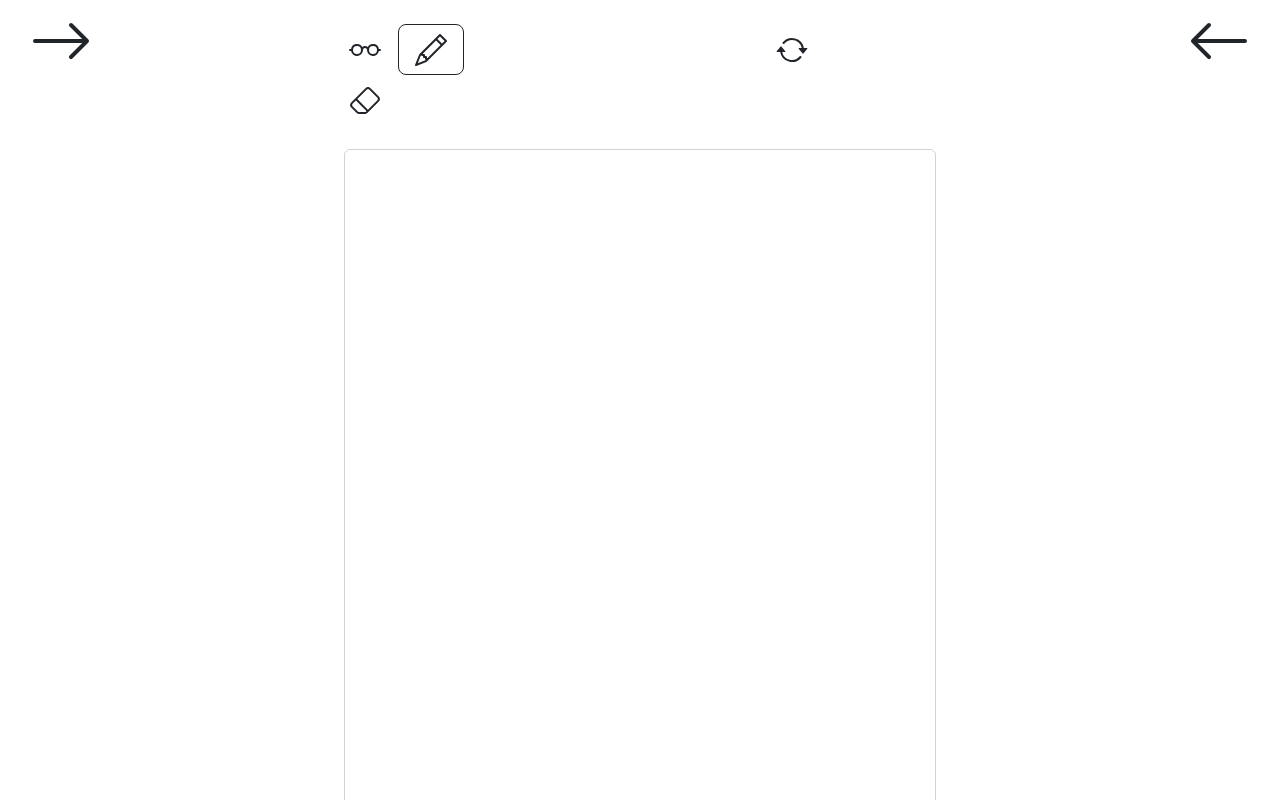
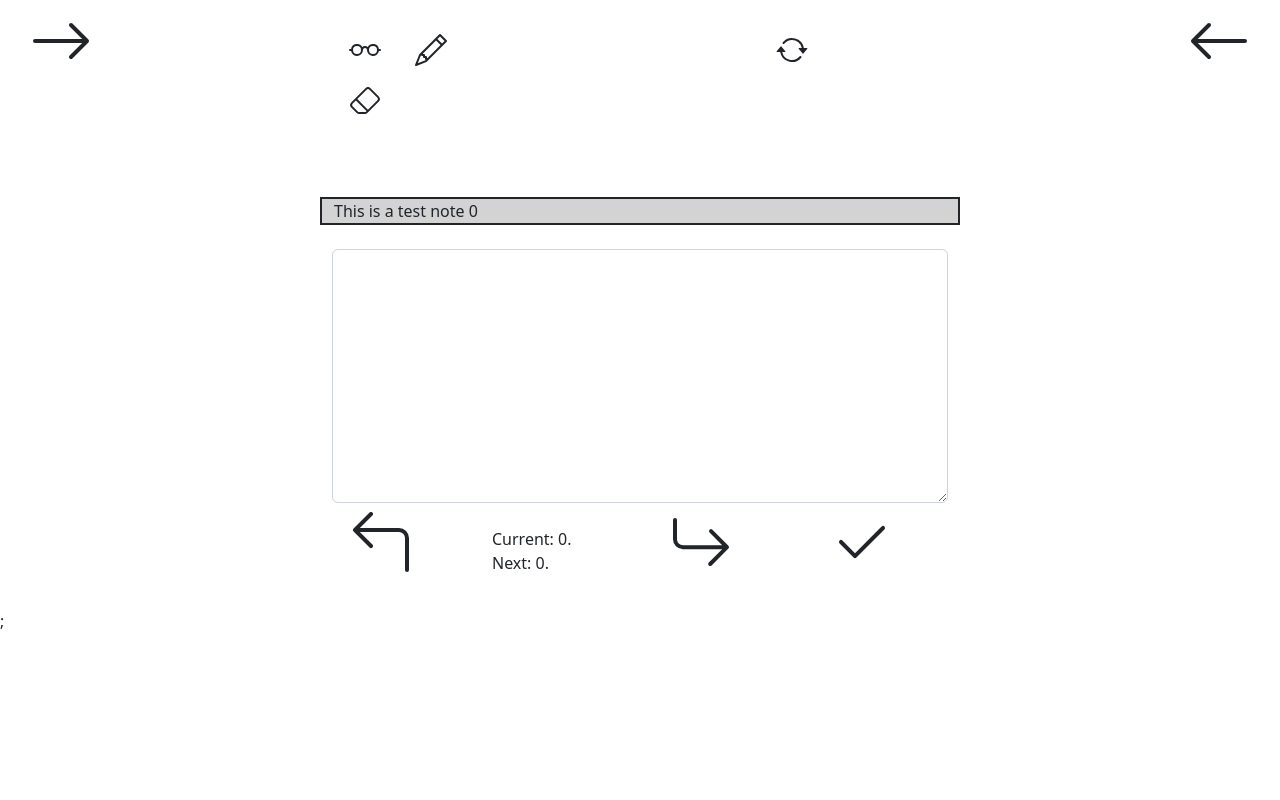
Before and after one commit to zakzc/toma_notas, a Next.js app: page / in a window 1280 px wide. Shown: the top 800 px of the page. Built offline with nearby package versions, Linux system fonts and the light colour scheme.

Commit message:
Changes to visualization mode to use context, adjust of interfaces

```diff
--- a/package.json
+++ b/package.json
@@ -10,6 +10,7 @@
   },
   "dependencies": {
     "@next/font": "13.1.6",
+    "@types/bcryptjs": "^2.4.2",
     "@types/node": "18.13.0",
     "@types/react": "18.0.28",
     "@types/react-dom": "18.0.11",
--- a/src/components/Layout.tsx
+++ b/src/components/Layout.tsx
@@ -1,4 +1,6 @@
-import React, { useState } from "react";
+import React, { useState, useContext } from "react";
+//
+import { NoteAppContext } from "../store/notes_context";
 //
 import { Container, Row, Col } from "react-bootstrap";
 import TextArea from "./centralPanel/TextArea";
@@ -11,18 +13,18 @@ import Header from "./common/Header";
 const Layout = (): JSX.Element => {
   const [isOpenLeft, setIsOpenLeft] = useState(false);
   const [isOpenRight, setIsOpenRight] = useState(false);
-  // false for Write Mode, true for visualize mode
-  const [appMode, setAppMode] = useState(1);
+    const {
+      currentVisualizationMode
+    } = useContext(NoteAppContext);
+
 
   const CurrentViewMode = () => {
-    if (appMode === 1) {
-      return <TextArea visualizationMode={appMode} />;
-    } else if (appMode === 2) {
+    if (currentVisualizationMode === 1) {
+      return <TextArea />;
+    } else if (currentVisualizationMode === 2) {
       return <Visualize />;
     } else {
-      return (
-       <EditMode/>
-      );
+      return <EditMode />;
     }
   };
 
@@ -34,19 +36,16 @@ const Layout = (): JSX.Element => {
             <LeftPanel
               isOpenLeft={isOpenLeft}
               setIsOpenLeft={setIsOpenLeft}
-              appMode={appMode}
             />
           </Col>
           <Col xs={12} sm={12} md={6}>
-            <Header appMode={appMode} setAppMode={setAppMode} />
+            <Header />
             <CurrentViewMode/>
           </Col>
           <Col xs={12} sm={12} md={3}>
             <RightPanel
               isOpenRight={isOpenRight}
               setIsOpenRight={setIsOpenRight}
-              appMode={appMode}
-              setAppMode={setAppMode}
             />
           </Col>
         </Row>
--- a/src/components/centralPanel/EditMode.tsx
+++ b/src/components/centralPanel/EditMode.tsx
@@ -8,11 +8,19 @@ import TextArea from "./TextArea";
 
 export default function EditMode(): JSX.Element {
   const { noteToEdit } = useContext(NoteAppContext);
-  console.log("got ", noteToEdit);
   ///
   const EditNote = () => (
     <>
-      {(noteToEdit && noteToEdit.noteText) ? noteToEdit.noteText: "No note to edit"}
+      <div
+        style={{
+          border: "2px solid",
+          backgroundColor: "#d3d3d3", // light gray
+        }}
+      >
+        {noteToEdit && noteToEdit.noteText
+          ? noteToEdit.noteText
+          : "No note to edit"}
+      </div>
       <TextArea />
     </>
   );
--- a/src/components/centralPanel/TextArea.tsx
+++ b/src/components/centralPanel/TextArea.tsx
@@ -9,17 +9,17 @@ import Unindent from "../svg/Unindent";
 import Check from "../svg/Check";
 // import styles from "../../Styles/LogInPageStyle.css";
 
-interface TextAreaProps {
-  visualizationMode?: number;
-}
 
-export default function TextArea(props: TextAreaProps): JSX.Element {
+export default function TextArea(): JSX.Element {
   const [inputText, setInputText] = useState<string>("");
-  const noteCtx = useContext(NoteAppContext);
-  console.log("Text ", props.visualizationMode);
+  const {
+    editNoteInCurrentSet,
+    getCurrentIndentationLevel,
+    addNewNoteToCurrentSet, currentVisualizationMode
+  } = useContext(NoteAppContext);
   ///
   const [currentIndentationLevel, setCurrentIndentationLevel] =
-    useState<string>(noteCtx.getCurrentIndentationLevel());
+    useState<string>(getCurrentIndentationLevel);
   const setIndentationLevel = (level: boolean) => {
     if (level === false) {
       /// add indentation
@@ -45,12 +45,16 @@ export default function TextArea(props: TextAreaProps): JSX.Element {
       }
     }
   };
+
   function setNewLevel() {
-    let parts = currentIndentationLevel.split(".");
+    let parts = currentIndentationLevel ? currentIndentationLevel.split("."): "0.";
     parts = parts.slice(0, -1);
     let lastNumber = parts[parts.length - 1];
     let updatedLastNumber = parseInt(lastNumber, 10) + 1;
-    let baseNumber = currentIndentationLevel.slice(0, -3);
+    let baseNumber = currentIndentationLevel ? currentIndentationLevel.slice(
+      0,
+      -3
+    ): "";
     let newLevel;
     if (baseNumber === "") {
       newLevel = baseNumber + updatedLastNumber.toString() + ".";
@@ -62,14 +66,19 @@ export default function TextArea(props: TextAreaProps): JSX.Element {
 
   const handleSubmit = (event: React.FormEvent<HTMLFormElement>) => {
     event.preventDefault();
-    if (props.visualizationMode === 1) {
+    if (currentVisualizationMode === 1) {
+      console.log("Submit");
+      // Text area in creation mode
       if (inputText !== "") {
         setNewLevel();
         // @ts-ignore
-        noteCtx.addNewNoteToCurrentSet(inputText, currentIndentationLevel);
+        addNewNoteToCurrentSet(inputText, currentIndentationLevel);
         setInputText("");
       }
-    } else if (props.visualizationMode === 3) {
+    } else if (currentVisualizationMode === 3) {
+      // Text are in Edit more
+      console.log("Will send ", inputText, currentIndentationLevel);
+      editNoteInCurrentSet(inputText, currentIndentationLevel);
       console.log("Send to Edit function");
     }
   };
@@ -86,8 +95,8 @@ export default function TextArea(props: TextAreaProps): JSX.Element {
           <Form onSubmit={handleSubmit}>
             <InputGroup>
               <Form.Control
-                rows={props.visualizationMode === 1 ? 40 : 10}
-                cols={props.visualizationMode === 1 ? 5 : 3}
+                rows={currentVisualizationMode === 1 ? 40 : 10}
+                cols={currentVisualizationMode === 1 ? 5 : 3}
                 as="textarea"
                 aria-label="With textarea"
                 value={inputText}
@@ -106,7 +115,7 @@ export default function TextArea(props: TextAreaProps): JSX.Element {
               </Col>
               <Col>
                 <br />
-                Current: {noteCtx.getCurrentIndentationLevel()}
+                Current: {getCurrentIndentationLevel()}
                 <br />
                 Next: {currentIndentationLevel}
               </Col>
--- a/src/components/common/Header.tsx
+++ b/src/components/common/Header.tsx
@@ -9,17 +9,13 @@ import SeeIcon from "../svg/SeeIcon";
 import BigEraser from "../svg/BigEraser"
 import Sync from "../svg/Sync";
 
-interface HeaderInterface {
-  appMode: number;
-  setAppMode: React.Dispatch<number>;
-}
 
-const Header = (props: HeaderInterface) => {
-  const { userIsLoggedIn, noteSets, errorMessage } = useContext(NoteAppContext);
+const Header = () => {
+  const { userIsLoggedIn, errorMessage, currentVisualizationMode, setCurrentVisualizationMode } = useContext(NoteAppContext);
   const router = useRouter();
   ///
   function syncDataWithDB() {
-    console.log("Sync me", userIsLoggedIn, noteSets);
+    // console.log("Sync me", userIsLoggedIn, noteSets);
     if (userIsLoggedIn === false) {
       router.push("/logInSignUp");
     }
@@ -31,10 +27,10 @@ const Header = (props: HeaderInterface) => {
         key={1}
         variant="flat"
         value="write"
-        checked={props.appMode === 2}
+        checked={currentVisualizationMode === 2}
         type="radio"
         size="lg"
-        onClick={() => props.setAppMode(2)}
+        onClick={() => setCurrentVisualizationMode(2)}
       >
         <SeeIcon />
       </ToggleButton>
@@ -44,21 +40,21 @@ const Header = (props: HeaderInterface) => {
         value="read"
         name="radio"
         size="lg"
-        checked={props.appMode === 1}
+        checked={currentVisualizationMode === 1}
         type="radio"
-        onClick={() => props.setAppMode(1)}
+        onClick={() => setCurrentVisualizationMode(1)}
       >
         <PenIcon />
       </ToggleButton>
       <ToggleButton
-        key={2}
+        key={3}
         variant="flat"
         value="read"
         name="radio"
         size="lg"
-        checked={props.appMode === 3}
+        checked={currentVisualizationMode === 3}
         type="radio"
-        onClick={() => props.setAppMode(3)}
+        onClick={() => setCurrentVisualizationMode(3)}
       >
         <BigEraser />
       </ToggleButton>
--- a/src/components/common/ViewNotesAsList.tsx
+++ b/src/components/common/ViewNotesAsList.tsx
@@ -10,8 +10,6 @@ import Eraser from "../svg/SmallEraser";
 
 interface ViewNotesInterface {
   viewIndent: boolean;
-  setAppMode?: React.Dispatch<number>;
-  setNoteToEdit?: React.Dispatch<NoteInterface>;
 }
 
 export default function ViewNotesAsList(
@@ -21,7 +19,7 @@ export default function ViewNotesAsList(
     currentViewMode,
     currentlySelectedNoteSet,
     deleteNoteFromCurrentSet,
-    setNoteToEdit,
+    setNoteToEdit, setCurrentVisualizationMode
   } = useContext(NoteAppContext);
   const currentSet = currentlySelectedNoteSet.noteSetNote;
   ///
@@ -68,11 +66,10 @@ export default function ViewNotesAsList(
   function eraseNote(id: string) {
     deleteNoteFromCurrentSet(id)
     setNoteToEdit(undefined);
-    console.log("Erase note ", id);
   }
 
   function editNote(thisNoteToEdit: NoteInterface) {
-    props.setAppMode(3);
+    setCurrentVisualizationMode(3);
     setNoteToEdit(thisNoteToEdit);
     console.log("Edit this note", thisNoteToEdit);
   }
--- a/src/components/leftPanel/LeftPanel.tsx
+++ b/src/components/leftPanel/LeftPanel.tsx
@@ -15,7 +15,6 @@ import Enter from "../svg/Enter";
 interface LeftPanelInterface {
   isOpenLeft: boolean;
   setIsOpenLeft: React.Dispatch<React.SetStateAction<boolean>>;
-  appMode: number;
 }
 
 export default function LeftPanel(props: LeftPanelInterface): JSX.Element {
--- a/src/components/rightPanel/RightPanel.tsx
+++ b/src/components/rightPanel/RightPanel.tsx
@@ -12,14 +12,10 @@ import ArrowRight from "../svg/ArrowRight";
 interface RightPanelInterface {
   isOpenRight: boolean;
   setIsOpenRight: React.Dispatch<boolean>;
-  appMode: number;
-  setAppMode: React.Dispatch<number>;
 }
 
 export default function RightPanel(props: RightPanelInterface): JSX.Element {
-  // const { t } = useTranslation();
-  const noteCtx = useContext(NoteAppContext);
-    // const { userIsLoggedIn } = useContext(NoteAppContext);
+  const { currentVisualizationMode,  setCurrentVisualizationMode } = useContext(NoteAppContext);
   const myViewingOptions = [
     { option: 0, name: "View notes" },
     { option: 1, name: "View notes numbered" },
@@ -71,7 +67,7 @@ export default function RightPanel(props: RightPanelInterface): JSX.Element {
             size="lg"
             key={k}
             style={{ display: "flex", justifyContent: "flex-end" }}
-            onClick={() => noteCtx.setCurrentViewMode(i.option)}
+            onClick={() => setCurrentVisualizationMode(i.option)}
           >
             {i.name}
           </Button>
@@ -81,7 +77,13 @@ export default function RightPanel(props: RightPanelInterface): JSX.Element {
   );
 
   const ViewOptions = () => (
-    <>{props.appMode === 2 ? <ViewMode /> : <ViewNotesAsList viewIndent={false} setAppMode={props.setAppMode} />}</>
+    <>
+      {currentVisualizationMode === 2 ? (
+        <ViewMode />
+      ) : (
+        <ViewNotesAsList viewIndent={false} />
+      )}
+    </>
   );
 
   return (
--- a/src/store/notes_context.tsx
+++ b/src/store/notes_context.tsx
@@ -35,7 +35,9 @@ export const NoteAppContext = createContext<NoteContextInterface>({
   errorMessage: "",
   setErrorMessage: () => {},
   noteToEdit: undefined,
-  setNoteToEdit: () => {}
+  setNoteToEdit: () => {},
+  currentVisualizationMode: 0,
+  setCurrentVisualizationMode: () => {}
 });
 
 const NoteAppContextProvider: React.FC<Props> = ({ children }) => {
@@ -46,8 +48,9 @@ const NoteAppContextProvider: React.FC<Props> = ({ children }) => {
   );
   const [currentViewMode, setCurrentViewMode] = useState<number>(0);
   const [userIsLoggedIn, setUserIsLoggedIn] = useState<boolean>(false);
-  const [errorMessage, setErrorMessage] = useState("");
+  const [errorMessage, setErrorMessage] = useState<string>("");
   const [noteToEdit, setNoteToEdit] = useState(selectedNoteSet.noteSetNote[0])
+  const [currentVisualizationMode, setCurrentVisualizationMode] = useState<number>(0)
 
   function changeSelectedNoteSet(noteSetToSelect: NoteSetInterface): void {
     setSelectedNoteSet(noteSetToSelect);
@@ -100,7 +103,10 @@ const NoteAppContextProvider: React.FC<Props> = ({ children }) => {
 
   function getCurrentIndentationLevel(): string {
     const highIndent = selectedNoteSet.noteSetNote.map((i) => i.indentation);
-    return highIndent[highIndent.length - 1];
+    if (highIndent !== undefined) {
+      return highIndent[highIndent.length - 1];
+    }
+    return "0."
   }
 
   function deleteNoteFromCurrentSet(noteToDelete: string): void {
@@ -123,15 +129,14 @@ const NoteAppContextProvider: React.FC<Props> = ({ children }) => {
       }
     });
     setUserNoteSet(newValueForNoteSet);
-    console.log("del: ", newValueForNoteSet);
   }
 
+  // TODO: edit note
   function editNoteInCurrentSet(
-    noteId: string,
     newNoteText: string,
     newIndentation: string
   ): void {
-    console.log("Received call to edit: ", noteId, newNoteText, newIndentation)
+    console.log("Received call to edit: ", newNoteText, newIndentation);
     // const updatedNoteSet = userNoteSet.map((eachNote) => {
     //   if (eachNote.noteSetName === selectedNoteSet.noteSetName) {
     //     const updatedNoteSetNote = eachNote.noteSetNote.map((note) => {
@@ -156,7 +161,7 @@ const NoteAppContextProvider: React.FC<Props> = ({ children }) => {
     // setUserNoteSet(updatedNoteSet);
   }
 
-  // function syncDataWithDB() {
+  // TODO: function syncDataWithDB() {
   //  try {
   //    // Call MongoDB API to update data with currentData
   //    await fetch("/api/syncData", {
@@ -192,6 +197,8 @@ const NoteAppContextProvider: React.FC<Props> = ({ children }) => {
     setErrorMessage,
     noteToEdit,
     setNoteToEdit,
+    currentVisualizationMode,
+    setCurrentVisualizationMode,
   };
 
   return (
```
Also changed, not shown: src/data/interfaces.ts (+3 -5 lines).
